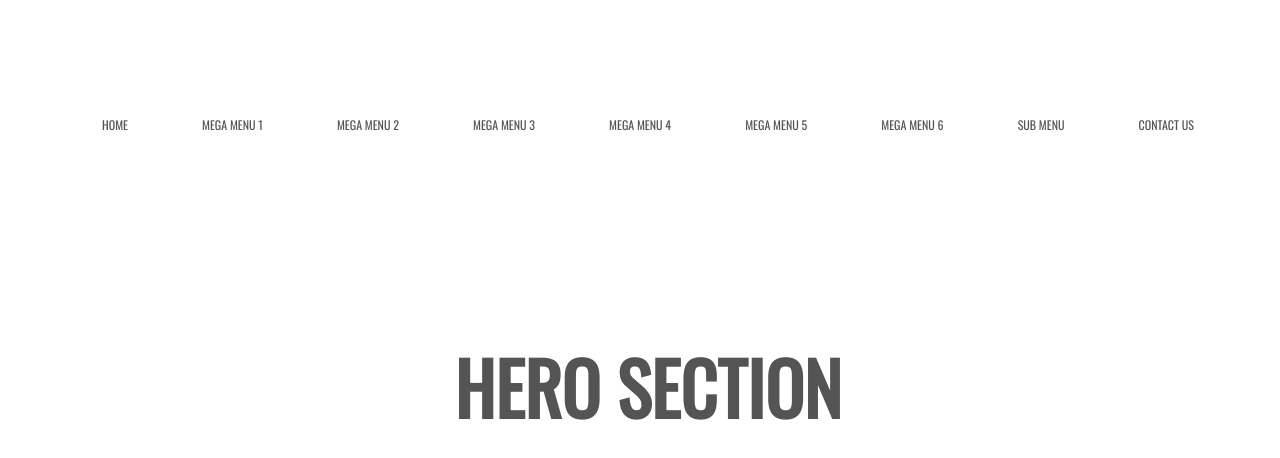
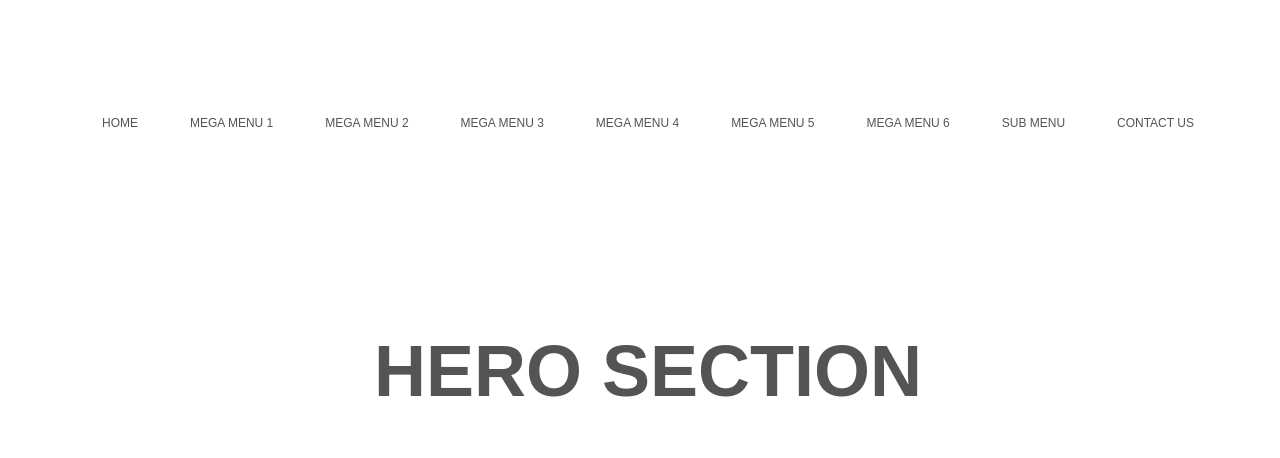
Before and after one commit to wisethee/html-megamenu, a plain HTML site: page index.html in a window 1280 px wide. Shown: the top 458 px of the page. Drawn offline with nearby package versions, Linux system fonts and the light colour scheme.

Commit message:
feat: remove font import from main.css

```diff
--- a/index.html
+++ b/index.html
@@ -6,6 +6,13 @@
     <meta name="viewport" content="width=device-width, initial-scale=1.0" />
     <title>Document</title>
     <link rel="stylesheet" href="main.css" />
+
+    <link rel="preconnect" href="https://fonts.googleapis.com" />
+    <link rel="preconnect" href="https://fonts.gstatic.com" crossorigin />
+    <link
+      href="https://fonts.googleapis.com/css2?family=Montserrat:wght@400;500;600;700&display=swap"
+      rel="stylesheet"
+    />
   </head>
   <body>
     <div class="header-main">
--- a/main.css
+++ b/main.css
@@ -1,8 +1,6 @@
-@import 'https://fonts.googleapis.com/css?family=Open+Sans|Oswald';
-
 body {
   background: #fff;
-  font-family: "Open Sans", sans-serif;
+  font-family: 'Montserrat', sans-serif;
   padding: 96px 0;
   height: 100vh;
   width: 100vw;
```
